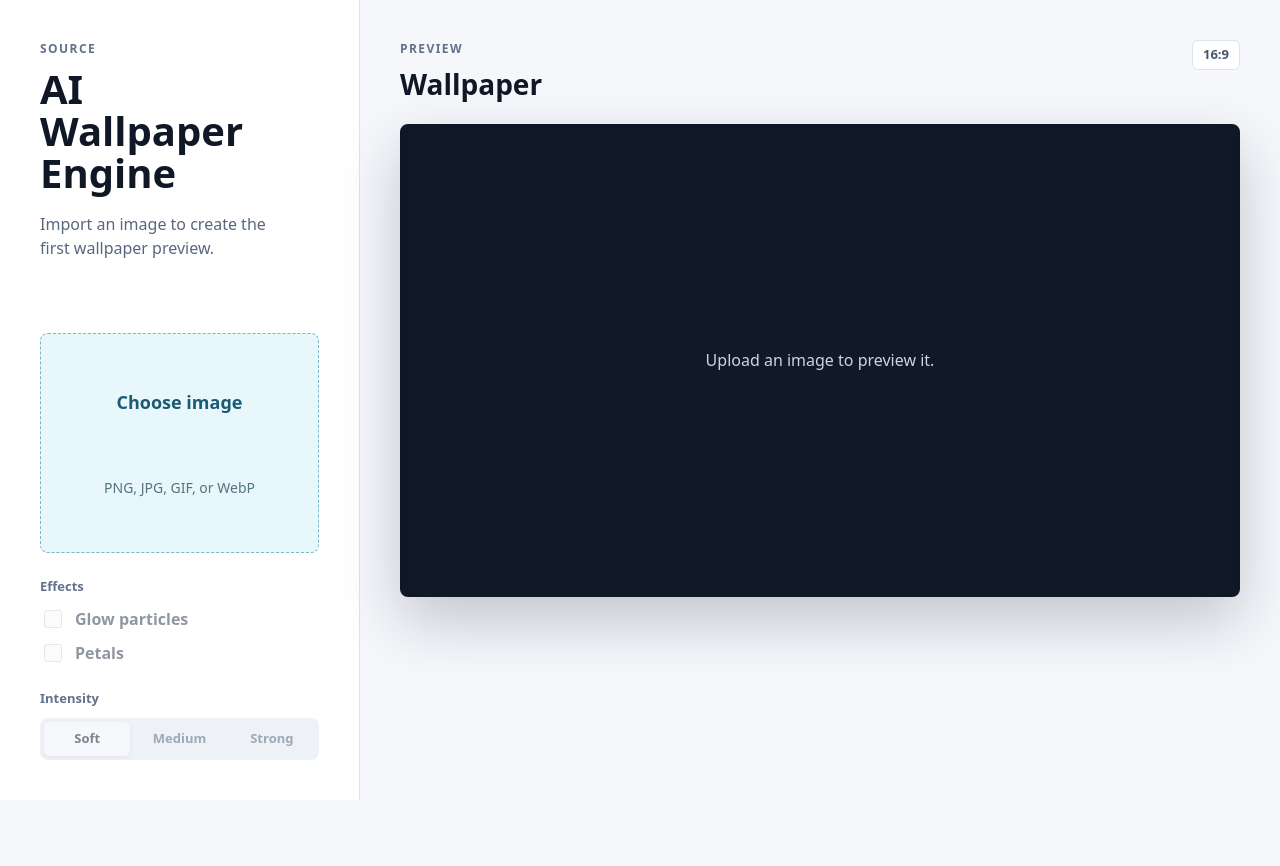
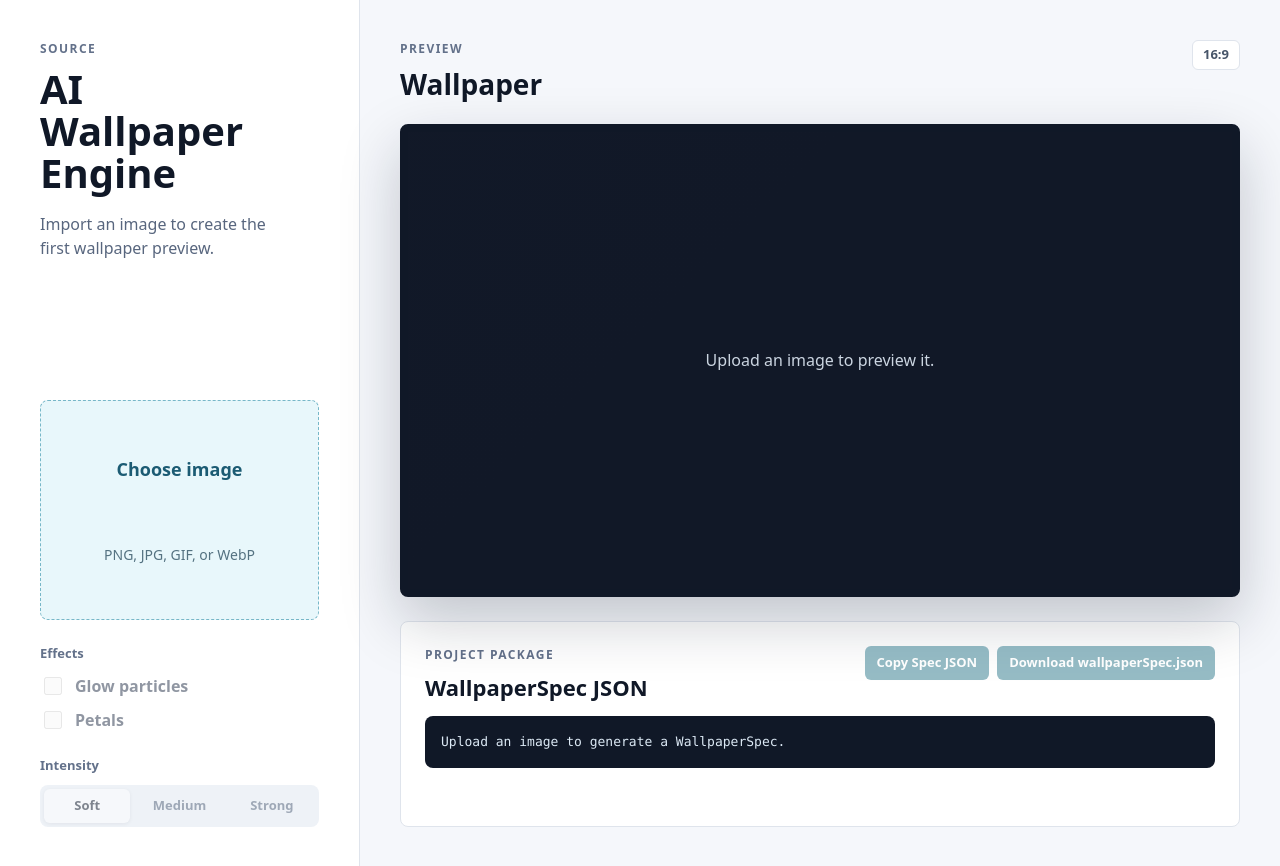
Before and after one commit to Hibiki-Pu/AI-Wallpaper-Engine, a React (Vite) app: page / in a window 1280 px wide. Before the commit the page ends 800 px from the top, so only its background shows below. Built offline with nearby package versions, Linux system fonts and the light colour scheme.

Commit message:
feat: add wallpaper spec export panel

```diff
--- a/src/App.css
+++ b/src/App.css
@@ -13,7 +13,8 @@
 }
 
 .uploader-panel,
-.preview-panel {
+.preview-panel,
+.export-panel {
   min-width: 0;
 }
 
@@ -155,11 +156,18 @@
   opacity: 0.5;
 }
 
+.studio-main {
+  display: flex;
+  flex-direction: column;
+  gap: 24px;
+  min-width: 0;
+  padding: 40px;
+}
+
 .preview-panel {
   display: flex;
   flex-direction: column;
   gap: 24px;
-  padding: 40px;
 }
 
 .preview-header {
@@ -283,6 +291,74 @@
   text-align: center;
 }
 
+.export-panel {
+  display: grid;
+  gap: 16px;
+  padding: 24px;
+  background: #ffffff;
+  border: 1px solid #dfe4ec;
+  border-radius: 8px;
+}
+
+.export-header {
+  display: flex;
+  align-items: flex-start;
+  justify-content: space-between;
+  gap: 20px;
+}
+
+.export-panel h2 {
+  margin: 0;
+  color: #101827;
+  font-size: 22px;
+  line-height: 1.2;
+}
+
+.export-actions {
+  display: flex;
+  flex-wrap: wrap;
+  justify-content: flex-end;
+  gap: 8px;
+}
+
+.export-actions button {
+  min-height: 34px;
+  padding: 0 12px;
+  color: #ffffff;
+  background: #176b80;
+  border: 0;
+  border-radius: 6px;
+  font: inherit;
+  font-size: 13px;
+  font-weight: 700;
+  cursor: pointer;
+}
+
+.export-actions button:disabled {
+  cursor: not-allowed;
+  opacity: 0.45;
+}
+
+.spec-json {
+  max-height: 300px;
+  margin: 0;
+  padding: 16px;
+  overflow: auto;
+  color: #dce9f5;
+  background: #101827;
+  border-radius: 8px;
+  font: 13px/1.55 ui-monospace, Consolas, monospace;
+  white-space: pre-wrap;
+  word-break: break-word;
+}
+
+.copy-status {
+  min-height: 18px;
+  color: #176b80;
+  font-size: 13px;
+  font-weight: 700;
+}
+
 @keyframes ken-burns {
   from {
     transform: scale(1) translate3d(-0.4%, -0.4%, 0);
@@ -337,11 +413,28 @@
   }
 
   .preview-panel {
-    padding: 28px 20px;
+    padding: 0;
   }
 
   .controls-panel {
     padding: 0 20px 28px;
+  }
+
+  .studio-main {
+    padding: 28px 20px;
+  }
+
+  .export-header {
+    flex-direction: column;
+  }
+
+  .export-actions {
+    justify-content: stretch;
+    width: 100%;
+  }
+
+  .export-actions button {
+    flex: 1 1 180px;
   }
 
   .wallpaper-frame {
--- /dev/null
+++ b/src/components/ExportPanel.tsx
@@ -0,0 +1,68 @@
+import { useMemo, useState } from 'react'
+import {
+  downloadWallpaperSpec,
+  serializeWallpaperSpec,
+} from '../services/exportWallpaperSpec'
+import type { WallpaperSpec } from '../types/WallpaperSpec'
+
+interface ExportPanelProps {
+  spec: WallpaperSpec | null
+}
+
+export function ExportPanel({ spec }: ExportPanelProps) {
+  const [copyStatus, setCopyStatus] = useState('')
+  const specJson = useMemo(
+    () => (spec ? serializeWallpaperSpec(spec) : ''),
+    [spec],
+  )
+  const disabled = !spec
+
+  const handleCopySpec = async () => {
+    if (!specJson) {
+      return
+    }
+
+    await navigator.clipboard.writeText(specJson)
+    setCopyStatus('Copied')
+    window.setTimeout(() => setCopyStatus(''), 1800)
+  }
+
+  const handleDownloadSpec = () => {
+    if (!spec) {
+      return
+    }
+
+    downloadWallpaperSpec(spec)
+  }
+
+  return (
+    <section className="export-panel" aria-labelledby="export-title">
+      <div className="export-header">
+        <div>
+          <p className="panel-kicker">Project package</p>
+          <h2 id="export-title">WallpaperSpec JSON</h2>
+        </div>
+
+        <div className="export-actions">
+          <button type="button" disabled={disabled} onClick={handleCopySpec}>
+            Copy Spec JSON
+          </button>
+          <button
+            type="button"
+            disabled={disabled}
+            onClick={handleDownloadSpec}
+          >
+            Download wallpaperSpec.json
+          </button>
+        </div>
+      </div>
+
+      <pre className="spec-json" aria-live="polite">
+        {specJson || 'Upload an image to generate a WallpaperSpec.'}
+      </pre>
+      <div className="copy-status" aria-live="polite">
+        {copyStatus}
+      </div>
+    </section>
+  )
+}
--- a/src/pages/WallpaperStudioPage.tsx
+++ b/src/pages/WallpaperStudioPage.tsx
@@ -1,4 +1,5 @@
 import { useEffect, useState } from 'react'
+import { ExportPanel } from '../components/ExportPanel'
 import { ImageUploader } from '../components/ImageUploader'
 import { WallpaperControls } from '../components/WallpaperControls'
 import { WallpaperPreview } from '../components/WallpaperPreview'
@@ -126,7 +127,10 @@ export function WallpaperStudioPage() {
           onPresetChange={handlePresetChange}
         />
       </aside>
-      <WallpaperPreview spec={wallpaperSpec} />
+      <section className="studio-main">
+        <WallpaperPreview spec={wallpaperSpec} />
+        <ExportPanel spec={wallpaperSpec} />
+      </section>
     </main>
   )
 }
--- /dev/null
+++ b/src/services/exportWallpaperSpec.ts
@@ -0,0 +1,20 @@
+import type { WallpaperSpec } from '../types/WallpaperSpec'
+
+const WALLPAPER_SPEC_FILENAME = 'wallpaperSpec.json'
+
+export const serializeWallpaperSpec = (spec: WallpaperSpec): string =>
+  JSON.stringify(spec, null, 2)
+
+export const downloadWallpaperSpec = (spec: WallpaperSpec) => {
+  const json = serializeWallpaperSpec(spec)
+  const blob = new Blob([json], { type: 'application/json' })
+  const url = URL.createObjectURL(blob)
+  const link = document.createElement('a')
+
+  link.href = url
+  link.download = WALLPAPER_SPEC_FILENAME
+  document.body.append(link)
+  link.click()
+  link.remove()
+  URL.revokeObjectURL(url)
+}
```
Also changed, not shown: 1 other file (tests, documents, lock files or other folders).
